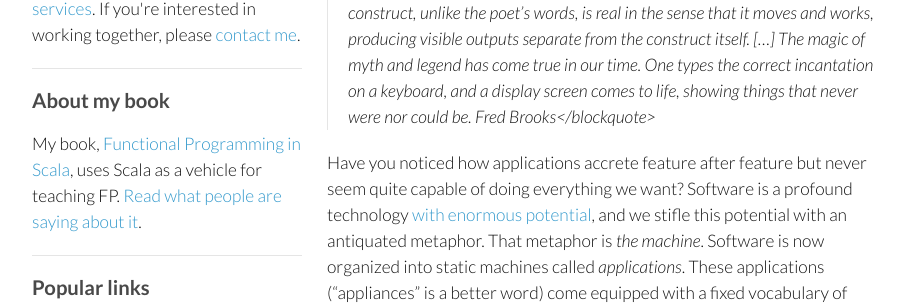
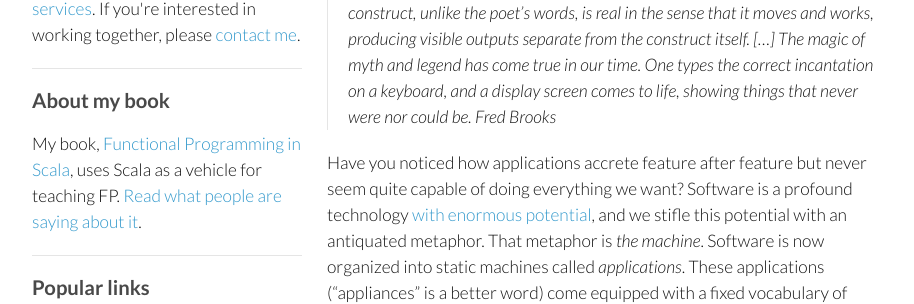
Before and after one commit to pchiusano/pchiusano.github.io, a Jekyll site: the page built from _posts/2013-05-22-future-of-software.markdown, in a window 1280 px wide and 900 px high. Shown: the part 320-624 px from the top of the window, without its empty margins (178-1092 px from the left). Built offline with Jekyll 4.4.1, drawn with Linux system fonts in a browser that asks for light colours; comment, search, counter and statistics services are not loaded.

Commit message:
Update 2013-05-22-future-of-software.markdown

```diff
--- a/_posts/2013-05-22-future-of-software.markdown
+++ b/_posts/2013-05-22-future-of-software.markdown
@@ -5,7 +5,7 @@
 ---
 
 > The programmer, like the poet, works only slightly removed from pure thought-stuff. He builds his castles in the air, from air, creating by exertion of the imagination. Few media of creation are so flexible, so easy to polish and rework, so readily capable of realizing grand conceptual structures... Yet the program construct, unlike the poet's words, is real in the sense that it moves and works, producing visible outputs separate from the construct itself. […] The magic of myth and legend has come true in our time. One types the correct incantation on a keyboard, and a display screen comes to life, showing things that never were nor could be.
-> <em>Fred Brooks</em></blockquote>
+> <em>Fred Brooks</em>
 
 Have you noticed how applications accrete feature after feature but never seem quite capable of doing everything we want? Software is a profound technology <a href="http://online.wsj.com/article/SB10001424053111903480904576512250915629460.html">with enormous potential</a>, and we stifle this potential with an antiquated metaphor. That metaphor is <em>the machine</em>. Software is now organized into static machines called <em>applications</em>. These applications ("appliances" is a better word) come equipped with a fixed vocabulary of actions, speak no common language, and <a href="http://www.youtube.com/watch?v=faJ8N0giqzw">cannot be extended, composed, or combined</a> with other applications except with enormous friction. By analogy, what we have is a railway system where the tracks in each region are of differing widths, forcing trains and their cargo to be totally disassembled and then reassembled to transport anything across the country. As ridiculous as this sounds, this is roughly what we do at application boundaries: write explicit serialization and parsing code and lots of tedious (not to mention inefficient) code to deconstruct and reconstruct application data and functions.
 
```
